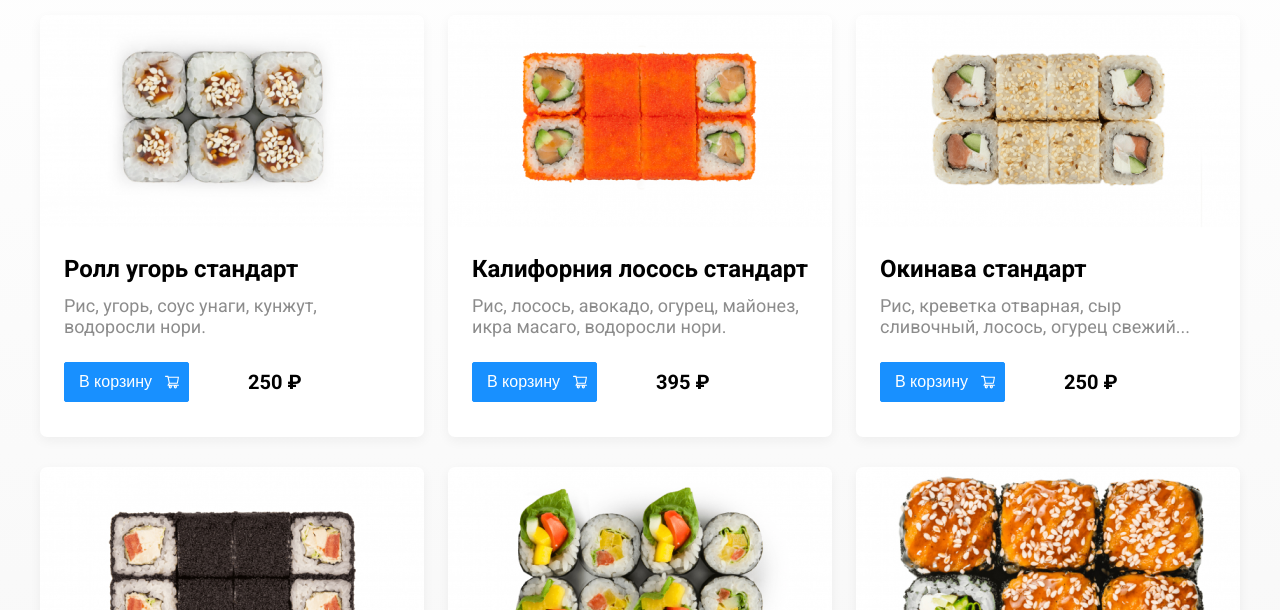
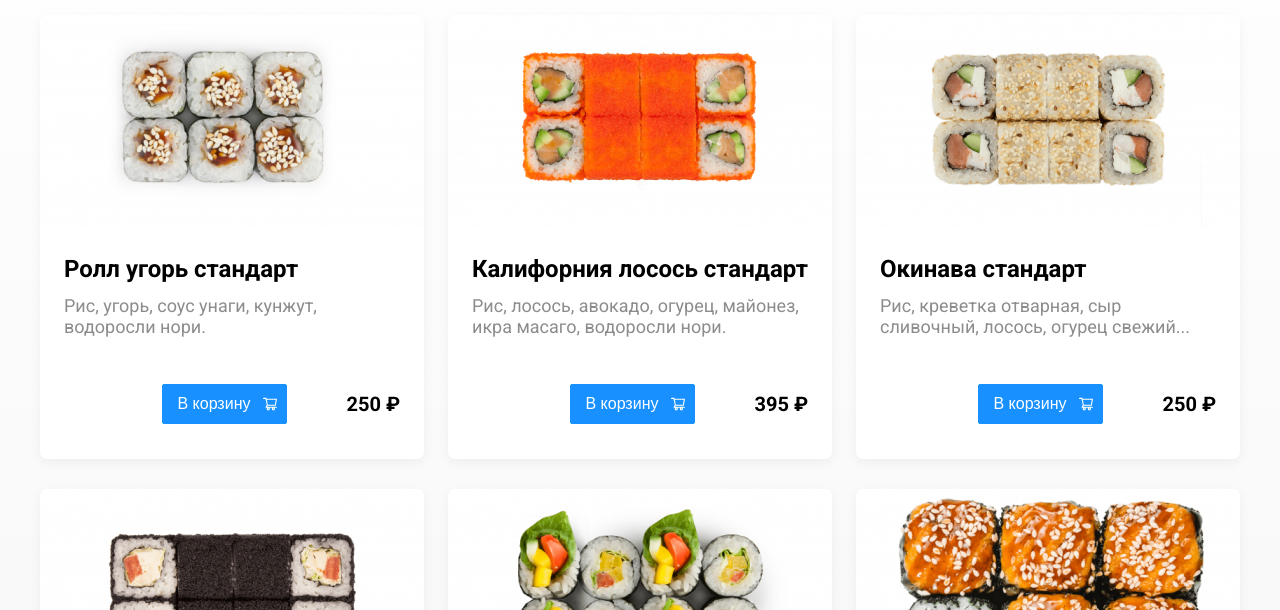
Before and after one commit to smnmnt/DeliveryFood, a plain HTML site: page restourants/tanyki.html in a window 1280 px wide. Shown: the part 190-800 px from the top of the page. Drawn offline with nearby package versions, Linux system fonts and the light colour scheme.

Commit message:
buttons n tanuki linear

```diff
--- a/css/styles.css
+++ b/css/styles.css
@@ -189,6 +189,7 @@ justify-content: space-between;
 
 .card__main{
     padding: 21px 24px 35px;
+    align-self: flex-end;
 }
 
 .card__title{
@@ -305,7 +306,6 @@ padding: 4px 8px;
 .restour__desc{
     display: flex;
     justify-content: start;
-
     align-items: center;
     margin-left: 32px;
 }
@@ -314,12 +314,11 @@ padding: 4px 8px;
     color: #8c8c8c;
     position: relative;
     margin-bottom: 25px;
-
+    height: 64px;
 }
 .card__desc__position{
     display: flex;
     flex-direction: column;
-
 }
 .card__title{
     width: 337px;
@@ -349,6 +348,7 @@ padding: 4px 8px;
 }
 .button--addtocart{
     display: flex;
+    align-self: end;
 }
 .card__cost{
     display: flex;
```
